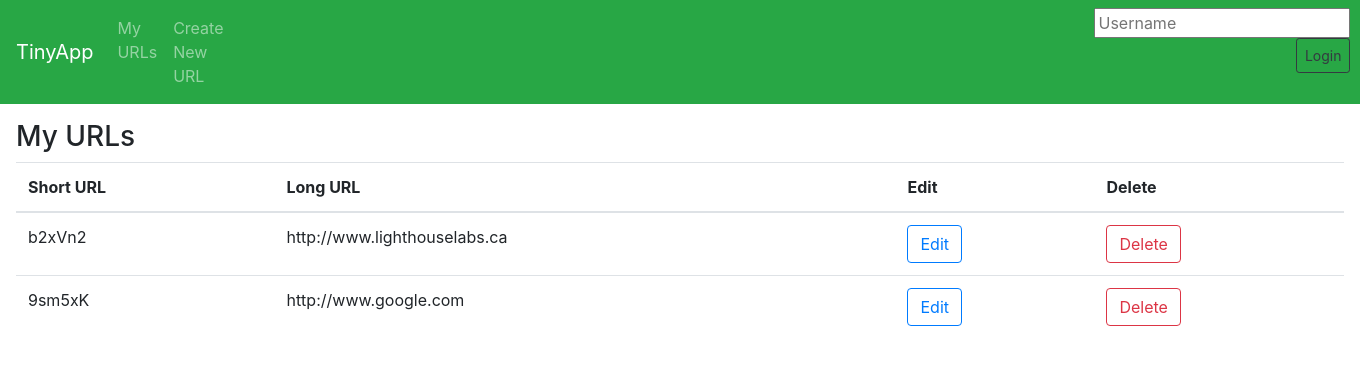
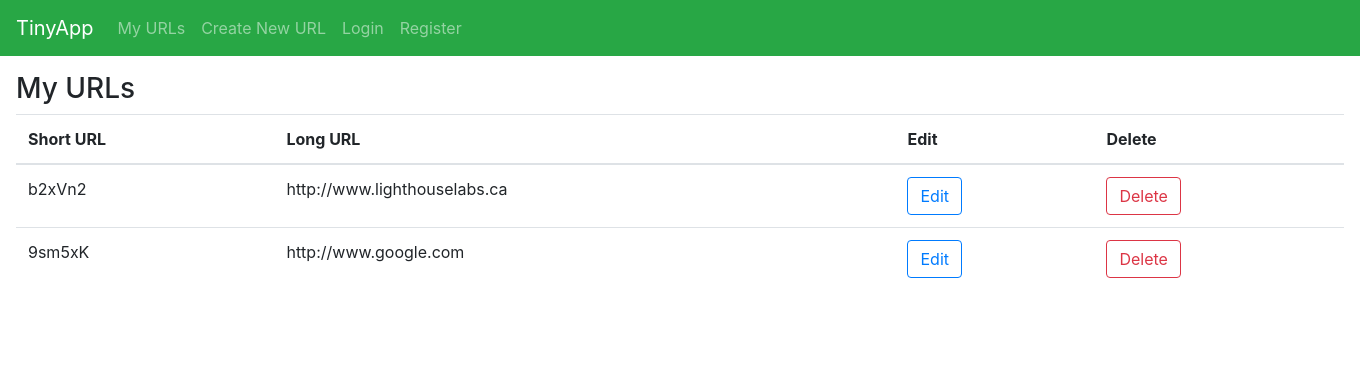
Before and after one commit to lenilsamuel/tinyapp, a Node server app: page /urls in a window 1360 px wide. Shown: the top 365 px of the page. Run offline with Node 20, Linux system fonts and the light colour scheme; some libraries are stand-ins or nearby versions.

Commit message:
add Login page and change login form in header to login and register links

```diff
--- a/views/partials/_header.ejs
+++ b/views/partials/_header.ejs
@@ -16,7 +16,9 @@
       <div class="navbar-nav">
         <a class="nav-item nav-link" href="/urls">My URLs</a>
         <a class="nav-item nav-link" href="/urls/new">Create New URL</a>
-        <% if (!username) { %>
+        <a class="nav-item nav-link" href="/login">Login</a>
+        <a class="nav-item nav-link" href="/register">Register</a>
+        <!-- <% if (!username) { %>
           <div class="contentcontainer med left" style="margin-left: 863px;">
             <form action="/login" style="text-align: right;" method="POST">
               <input type="text" placeholder="Username" name="username">
@@ -29,13 +31,12 @@
           <div class="contentcontainer med left" style="margin-left: 850px;">
             <form action="/logout" method="POST" class = "d-flex justify-content-center">
               <h6>Logged In As: <%= username.email + '!' %></h6>
-              <!-- <input type="text" placeholder="Username" name="username"> -->
               <button type="submit" class="btn btn-outline-dark btn-sm" style = "height: 35px ; margin-top: auto; margin-bottom: auto;">
                 Logout
               </button>
             </form>
           </div>
-        <% } %>
+        <% } %> -->
       </div>
     </div>
   </nav>
```
